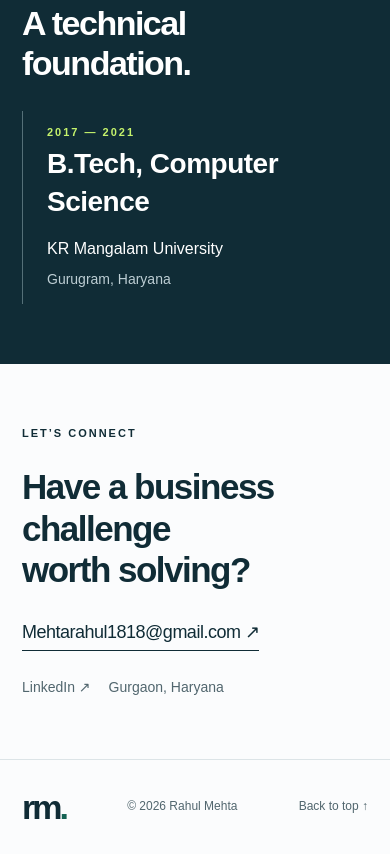
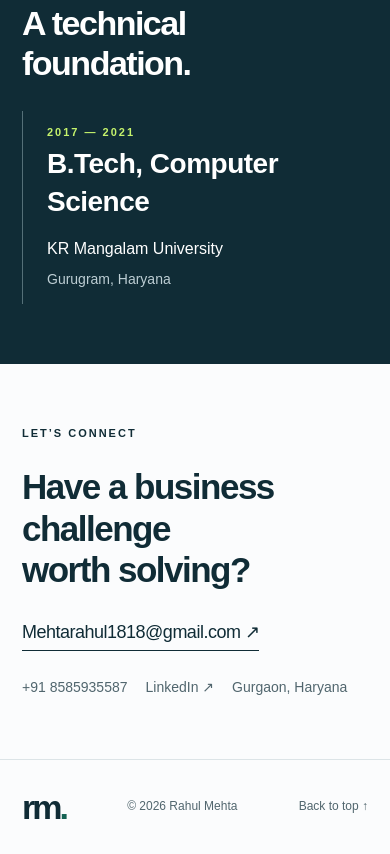
Before and after one commit to Rahulmehtaa/Rahulmehtaa.github.io, a plain HTML site: page index.html in a window 390 px wide. Shown: the part 6671-7525 px from the top of the page. Drawn offline with Linux system fonts and the light colour scheme.

Commit message:
Add phone number to portfolio contact section

```diff
--- a/index.html
+++ b/index.html
@@ -21,6 +21,6 @@
 <article class="role"><div class="role-date">SEP 2021 — MAR 2022</div><div><p class="company">Adapt Software India Private Limited</p><h3>Business Analyst Trainee</h3><p class="role-summary">Building a foundation in requirements, documentation, and client onboarding.</p><ul><li>Assisted with SharePoint site and library configuration for Titan Workspace deployments.</li><li>Supported requirements gathering for finance, healthcare, and IT projects.</li><li>Conducted research and delivered insights that reduced project turnaround times by 20%.</li><li>Created Scope of Work documents and user stories to improve project clarity and stakeholder alignment.</li></ul><div class="role-tags">Requirements gathering <span>·</span> Documentation <span>·</span> Onboarding</div></div></article>
 </div></section>
 <section class="section education-section" id="education"><div class="wrap split"><div><p class="eyebrow">04 / EDUCATION</p><h2>A technical<br>foundation.</h2></div><article class="education-card"><p class="eyebrow">2017 — 2021</p><h3>B.Tech, Computer Science</h3><p>KR Mangalam University</p><span>Gurugram, Haryana</span></article></div></section>
-<section class="contact wrap"><p class="eyebrow">LET’S CONNECT</p><h2>Have a business challenge<br>worth solving?</h2><a class="email" href="mailto:Mehtarahul1818@gmail.com">Mehtarahul1818@gmail.com <span aria-hidden="true">↗</span></a><div class="contact-links"><a href="https://www.linkedin.com/in/mehtaarahul" target="_blank" rel="noopener noreferrer">LinkedIn ↗</a><span>Gurgaon, Haryana</span></div></section>
+<section class="contact wrap"><p class="eyebrow">LET’S CONNECT</p><h2>Have a business challenge<br>worth solving?</h2><a class="email" href="mailto:Mehtarahul1818@gmail.com">Mehtarahul1818@gmail.com <span aria-hidden="true">↗</span></a><div class="contact-links"><a href="tel:+918585935587">+91 8585935587</a><a href="https://www.linkedin.com/in/mehtaarahul" target="_blank" rel="noopener noreferrer">LinkedIn ↗</a><span>Gurgaon, Haryana</span></div></section>
 </main><footer class="wrap"><a class="brand" href="#home" aria-label="Back to top">rm<span>.</span></a><p>© <span id="year">2026</span> Rahul Mehta</p><a href="#home">Back to top ↑</a></footer><script src="script.js"></script>
 </body></html>
```
Also changed, not shown: 1 other file.
